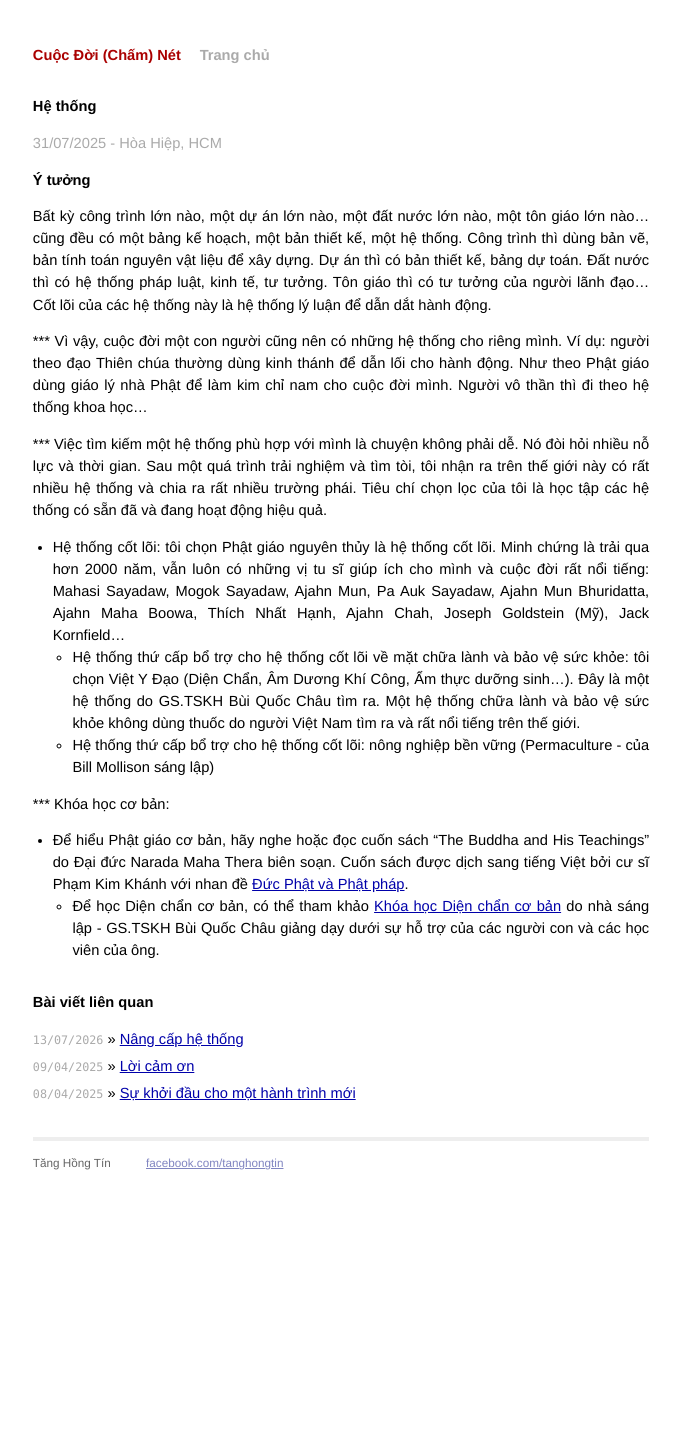
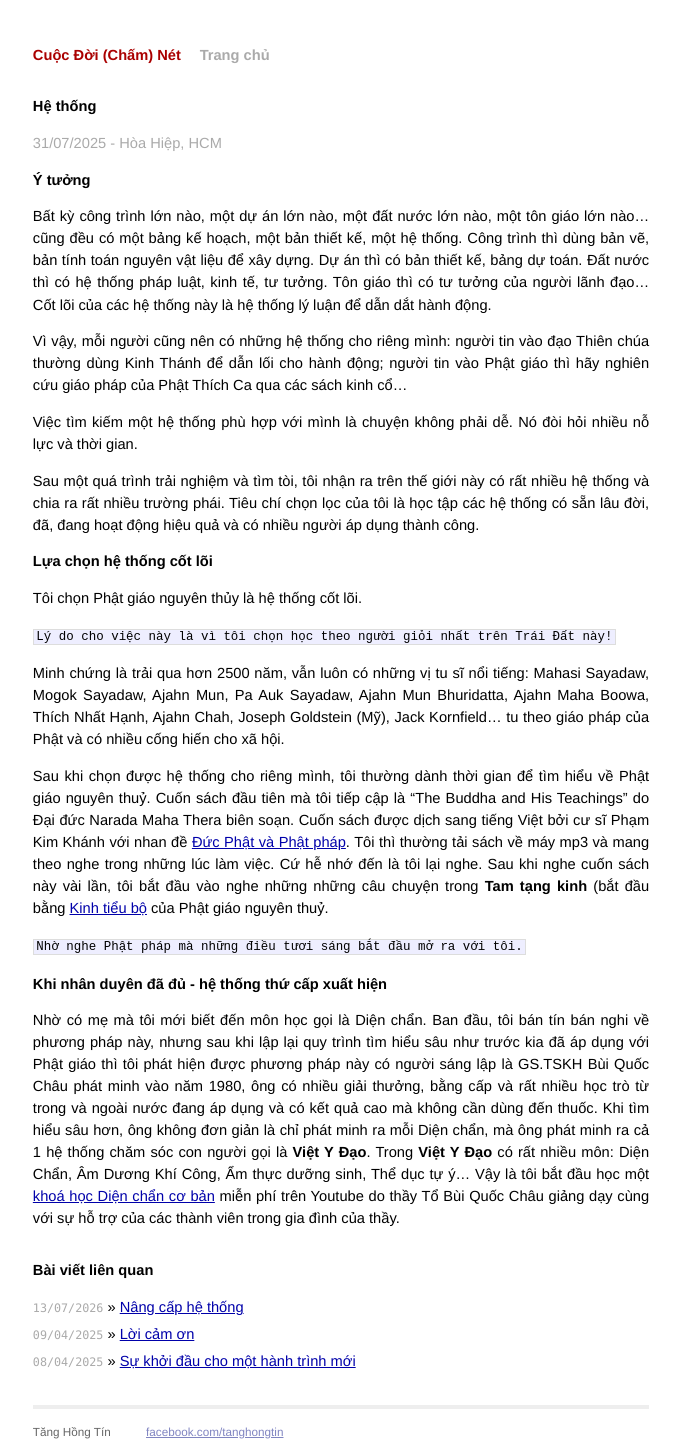
Before and after one commit to tanghongtin/cuocdoi, a Jekyll site: the page built from _posts/2025-07-31-he-thong.md, in a window 1280 px wide. Shown: the whole page, without its empty margins (299-980 px from the left). Built offline with Jekyll 4.4.1, drawn with Linux system fonts in a browser that asks for light colours; before the commit the page ends 1186 px from its top, so only the background shows below that.

Commit message:
Update: 2026-07-25 00:03:36

```diff
--- a/_posts/2025-07-31-he-thong.md
+++ b/_posts/2025-07-31-he-thong.md
@@ -9,18 +9,21 @@ title: Hệ thống
 ## Ý tưởng
 Bất kỳ công trình lớn nào, một dự án lớn nào, một đất nước lớn nào, một tôn giáo lớn nào... cũng đều có một bảng kế hoạch, một bản thiết kế, một hệ thống. Công trình thì dùng bản vẽ, bản tính toán nguyên vật liệu để xây dựng. Dự án thì có bản thiết kế, bảng dự toán. Đất nước thì có hệ thống pháp luật, kinh tế, tư tưởng. Tôn giáo thì có tư tưởng của người lãnh đạo... Cốt lõi của các hệ thống này là hệ thống lý luận để dẫn dắt hành động.
 
+Vì vậy, mỗi người cũng nên có những hệ thống cho riêng mình: người tin vào đạo Thiên chúa thường dùng Kinh Thánh để dẫn lối cho hành động; người tin vào Phật giáo thì hãy nghiên cứu giáo pháp của Phật Thích Ca qua các sách kinh cổ...
 
-*** Vì vậy, cuộc đời một con người cũng nên có những hệ thống cho riêng mình.
-    Ví dụ: người theo đạo Thiên chúa thường dùng kinh thánh để dẫn lối cho hành động. Như theo Phật giáo dùng giáo lý nhà Phật để làm kim chỉ nam cho cuộc đời mình. Người vô thần thì đi theo hệ thống khoa học...
+Việc tìm kiếm một hệ thống phù hợp với mình là chuyện không phải dễ. Nó đòi hỏi nhiều nỗ lực và thời gian.
 
-*** Việc tìm kiếm một hệ thống phù hợp với mình là chuyện không phải dễ. Nó đòi hỏi nhiều nỗ lực và thời gian. Sau một quá trình trải nghiệm và tìm tòi, tôi nhận ra trên thế giới này có rất nhiều hệ thống và chia ra rất nhiều trường phái. Tiêu chí chọn lọc của tôi là học tập các hệ thống có sẵn đã và đang hoạt động hiệu quả.
+Sau một quá trình trải nghiệm và tìm tòi, tôi nhận ra trên thế giới này có rất nhiều hệ thống và chia ra rất nhiều trường phái. Tiêu chí chọn lọc của tôi là học tập các hệ thống có sẵn lâu đời, đã, đang hoạt động hiệu quả và có nhiều người áp dụng thành công.
 
-- Hệ thống cốt lõi: tôi chọn Phật giáo nguyên thủy là hệ thống cốt lõi. Minh chứng là trải qua hơn 2000 năm, vẫn luôn có những vị tu sĩ giúp ích cho mình và cuộc đời rất nổi tiếng: Mahasi Sayadaw, Mogok Sayadaw, Ajahn Mun, Pa Auk Sayadaw, Ajahn Mun Bhuridatta, Ajahn Maha Boowa, Thích Nhất Hạnh, Ajahn Chah, Joseph Goldstein (Mỹ), Jack Kornfield...
-    - Hệ thống thứ cấp bổ trợ cho hệ thống cốt lõi về mặt chữa lành và bảo vệ sức khỏe: tôi chọn Việt Y Đạo (Diện Chẩn, Âm Dương Khí Công, Ẩm thực dưỡng sinh...). Đây là một hệ thống do GS.TSKH Bùi Quốc Châu tìm ra. Một hệ thống chữa lành và bảo vệ sức khỏe không dùng thuốc do người Việt Nam tìm ra và rất nổi tiếng trên thế giới.
-    - Hệ thống thứ cấp bổ trợ cho hệ thống cốt lõi: nông nghiệp bền vững (Permaculture - của Bill Mollison sáng lập)
+## Lựa chọn hệ thống cốt lõi
+Tôi chọn Phật giáo nguyên thủy là hệ thống cốt lõi.
 
+`Lý do cho việc này là vì tôi chọn học theo người giỏi nhất trên Trái Đất này!`
 
-*** Khóa học cơ bản:
+Minh chứng là trải qua hơn 2500 năm, vẫn luôn có những vị tu sĩ nổi tiếng: Mahasi Sayadaw, Mogok Sayadaw, Ajahn Mun, Pa Auk Sayadaw, Ajahn Mun Bhuridatta, Ajahn Maha Boowa, Thích Nhất Hạnh, Ajahn Chah, Joseph Goldstein (Mỹ), Jack Kornfield... tu theo giáo pháp của Phật và có nhiều cống hiến cho xã hội.
 
-- Để hiểu Phật giáo cơ bản, hãy nghe hoặc đọc cuốn sách "The Buddha and His Teachings" do Đại đức Narada Maha Thera biên soạn. Cuốn sách được dịch sang tiếng Việt bởi cư sĩ Phạm Kim Khánh với nhan đề [Đức Phật và Phật pháp](https://www.youtube.com/watch?v=vcUoOweefbc&list=PL996T8k06z5oQiD9HDdpPRXB3W1OvvXz0).
-    - Để học Diện chẩn cơ bản, có thể tham khảo [Khóa học Diện chẩn cơ bản](https://www.youtube.com/watch?v=juUfNlshecg&list=PLmybVegIcax4vzSUdOpUmApRg-HBHrzHR&index=26) do nhà sáng lập - GS.TSKH Bùi Quốc Châu giảng dạy dưới sự hỗ trợ của các người con và các học viên của ông.
+Sau khi chọn được hệ thống cho riêng mình, tôi thường dành thời gian để tìm hiểu về Phật giáo nguyên thuỷ. Cuốn sách đầu tiên mà tôi tiếp cập là "The Buddha and His Teachings" do Đại đức Narada Maha Thera biên soạn. Cuốn sách được dịch sang tiếng Việt bởi cư sĩ Phạm Kim Khánh với nhan đề [Đức Phật và Phật pháp](https://www.youtube.com/watch?v=vcUoOweefbc&list=PL996T8k06z5oQiD9HDdpPRXB3W1OvvXz0). Tôi thì thường tải sách về máy mp3 và mang theo nghe trong những lúc làm việc. Cứ hễ nhớ đến là tôi lại nghe. Sau khi nghe cuốn sách này vài lần, tôi bắt đầu vào nghe những những câu chuyện trong **Tam tạng kinh** (bắt đầu bằng [Kinh tiểu bộ](https://ph.tinhtong.vn/Home/MP3?p=MP3*-+Dai+Tang+Kinh+Tieu+Thua+128kbps*Kinh+Tieu+Bo+Tap+01-10_DVD]) của Phật giáo nguyên thuỷ.
+
+`Nhờ nghe Phật pháp mà những điều tươi sáng bắt đầu mở ra với tôi.`
+## Khi nhân duyên đã đủ - hệ thống thứ cấp xuất hiện
+Nhờ có mẹ mà tôi mới biết đến môn học gọi là Diện chẩn. Ban đầu, tôi bán tín bán nghi về phương pháp này, nhưng sau khi lập lại quy trình tìm hiểu sâu như trước kia đã áp dụng với Phật giáo thì tôi phát hiện được phương pháp này có người sáng lập là GS.TSKH Bùi Quốc Châu phát minh vào năm 1980, ông có nhiều giải thưởng, bằng cấp và rất nhiều học trò từ trong và ngoài nước đang áp dụng và có kết quả cao mà không cần dùng đến thuốc. Khi tìm hiểu sâu hơn, ông không đơn giản là chỉ phát minh ra mỗi Diện chẩn, mà ông phát minh ra cả 1 hệ thống chăm sóc con người gọi là **Việt Y Đạo**. Trong **Việt Y Đạo** có rất nhiều môn: Diện Chẩn, Âm Dương Khí Công, Ẩm thực dưỡng sinh, Thể dục tự ý... Vậy là tôi bắt đầu học một [khoá học Diện chẩn cơ bản](https://www.youtube.com/watch?v=juUfNlshecg&list=PLmybVegIcax4vzSUdOpUmApRg-HBHrzHR&index=26) miễn phí trên Youtube do thầy Tổ Bùi Quốc Châu giảng dạy cùng với sự hỗ trợ của các thành viên trong gia đình của thầy.
```
